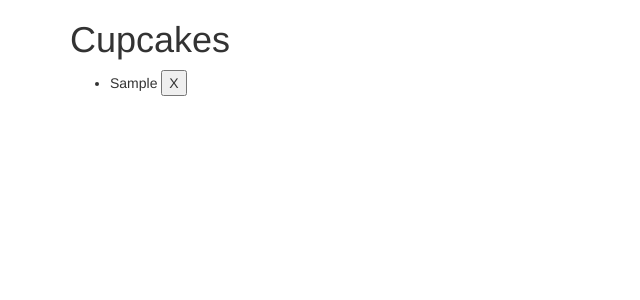
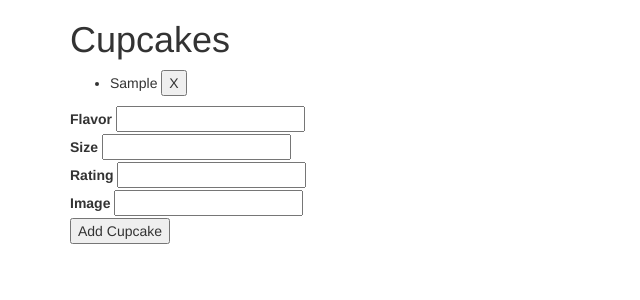
Before and after one commit to AV2001/flask-cupcakes, a Flask app: page / in a window 1280 px wide. Shown: the top 300 px of the page, without its empty margins (0-640 px from the left). Run offline with Flask 3, Linux system fonts and the light colour scheme; tables that the repository leaves empty hold one stand-in row (values such as "Sample post"); some libraries are stand-ins or nearby versions.

Commit message:
add form for user to add new cupcake

```diff
--- a/templates/index.html
+++ b/templates/index.html
@@ -15,7 +15,25 @@
         <div class="container">
             <h1>Cupcakes</h1>
             <ul class="cupcakes-list"></ul>
-            <form action="/api/cupcakes" method="POST"></form>
+            <form action="/api/cupcakes" method="POST">
+                <div>
+                    <label for="flavor">Flavor</label>
+                    <input type="text" name="flavor" id="flavor" required />
+                </div>
+                <div>
+                    <label for="size">Size</label>
+                    <input type="text" name="size" id="size" required />
+                </div>
+                <div>
+                    <label for="rating">Rating</label>
+                    <input type="number" name="rating" id="rating" required />
+                </div>
+                <div>
+                    <label for="image">Image</label>
+                    <input type="text" name="image" id="image" />
+                </div>
+                <button>Add Cupcake</button>
+            </form>
         </div>
         <script
             src="https://cdnjs.cloudflare.com/ajax/libs/axios/1.5.0/axios.min.js"
```
